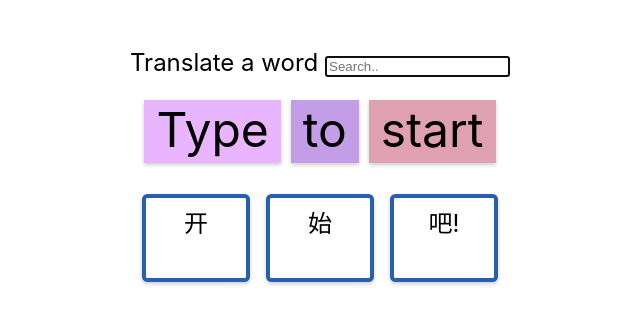
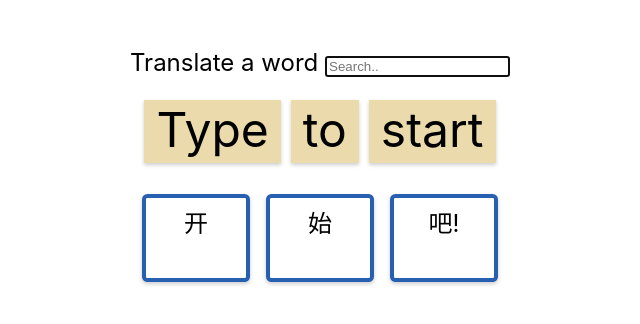
Before and after one commit to silva-nick/block-dict, a React (Create React App) app in the folder block-client/: page / in a window 1280 px wide. Shown: the top 324 px of the page, without its empty margins (320-960 px from the left). Built offline with nearby package versions, Linux system fonts and the light colour scheme.

Commit message:
add block click handeling and callback to parent

```diff
--- a/block-client/src/App.css
+++ b/block-client/src/App.css
@@ -44,6 +44,7 @@ html {
   font-size: 36pt;
   box-shadow: 0 2px 4px 0 rgba(0, 0, 0, 0.2);
   transition: 0.3s;
+  cursor: pointer;
 }
 
 .block:hover {
--- a/block-client/src/App.js
+++ b/block-client/src/App.js
@@ -22,18 +22,22 @@ function randomColor() {
 class Block extends React.Component {
   constructor(props) {
     super(props);
+    this.state = { color: "#EADAAC", selected: false };
     this.handleClick = this.handleClick.bind(this);
   }
 
   handleClick() {
+    this.state.selected = !this.state.selected;
     this.setState((state) => ({
-      open: !state.open,
+      color: this.state.selected ? `#D6B85C` : "#EADAAC",
     }));
+    this.props.callback(this.state.selected);
   }
 
   render() {
     const style = {
-      backgroundColor: `rgb(${randomColor()})`,
+      //backgroundColor: `rgb(${randomColor()})`,
+      backgroundColor: this.state.color,
     };
 
     return (
@@ -174,13 +178,15 @@ class App extends React.Component {
     });
   }
 
-  selectedCallback = (selected) => {};
+  selectedCallback = (selected) => {
+    console.log(selected);
+  };
 
   render() {
     const blockList = [];
     const defineList = [];
     for (const word in this.state.words) {
-      blockList.push(<Block value={word} />);
+      blockList.push(<Block value={word} callback={this.selectedCallback} />);
       for (const define of this.state.words[word]) {
         defineList.push(<BigBlock value={define} />);
       }
```
